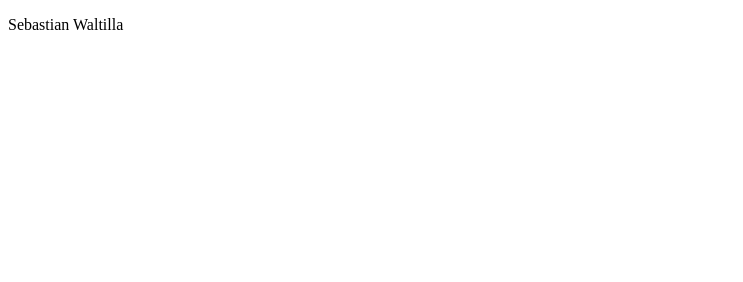
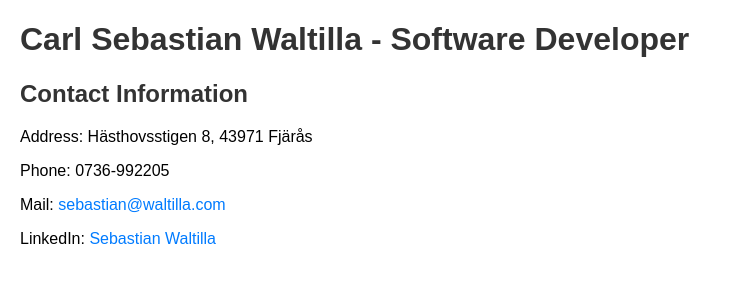
Before and after one commit to waltilla/waltilla.github.io, a plain HTML site: page index.html in a window 1280 px wide. Shown: the whole page, without its empty margins (0-743 px from the left). Drawn offline with Linux system fonts and the light colour scheme.

Commit message:
Update index.html

```diff
--- a/index.html
+++ b/index.html
@@ -1,11 +1,44 @@
-<!--[if IE]><meta http-equiv="X-UA-Compatible" content="IE=5,IE=9" ><![endif]-->
 <!DOCTYPE html>
-<html>
+<html lang="en">
 <head>
-<title>index.html</title>
-<meta charset="utf-8"/>
+    <meta charset="UTF-8">
+    <meta name="viewport" content="width=device-width, initial-scale=1.0">
+    <title>Sebastian Waltilla - Software Engineer</title>
+    <style>
+        body {
+            font-family: Arial, sans-serif;
+            margin: 20px;
+        }
+
+        h1, h2 {
+            color: #333;
+        }
+
+        a {
+            color: #007BFF;
+            text-decoration: none;
+        }
+
+        p {
+            margin-bottom: 10px;
+        }
+    </style>
 </head>
 <body>
-<p>Sebastian Waltilla</p>
+
+    <header>
+        <h1>Carl Sebastian Waltilla - Software Developer</h1>
+    </header>
+
+    <section>
+        <h2>Contact Information</h2>
+        <p>Address: Hästhovsstigen 8, 43971 Fjärås</p>
+        <p>Phone: 0736-992205</p>
+        <p>Mail: <a href="mailto:sebastian@waltilla.com">sebastian@waltilla.com</a></p>
+        <p>LinkedIn: <a href="https://www.linkedin.com/in/sebastian-waltilla4b55411" target="_blank">Sebastian Waltilla</a></p>
+    </section>
+
+    <!-- Add more sections for education, work experience, skills, etc. -->
+
 </body>
 </html>
```
